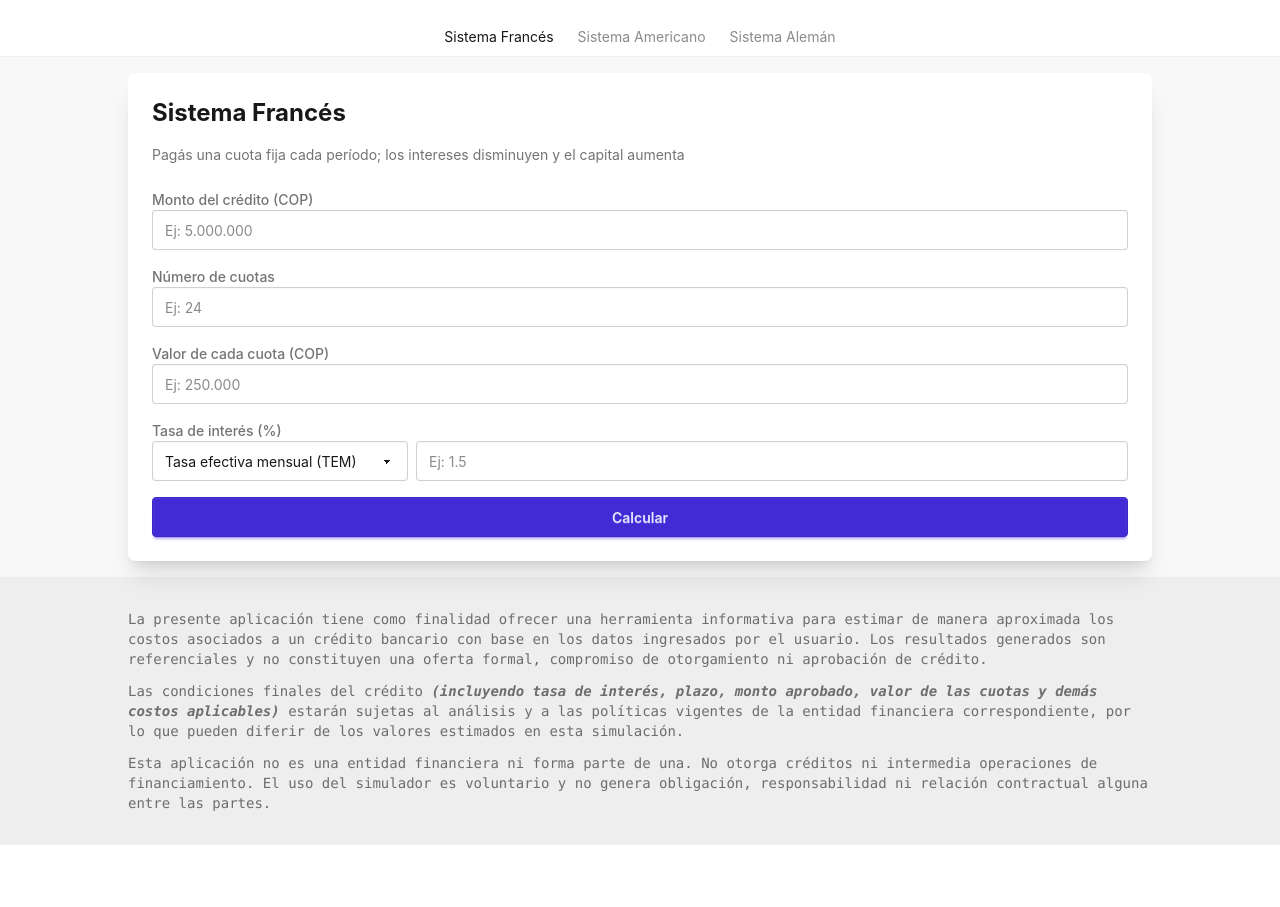
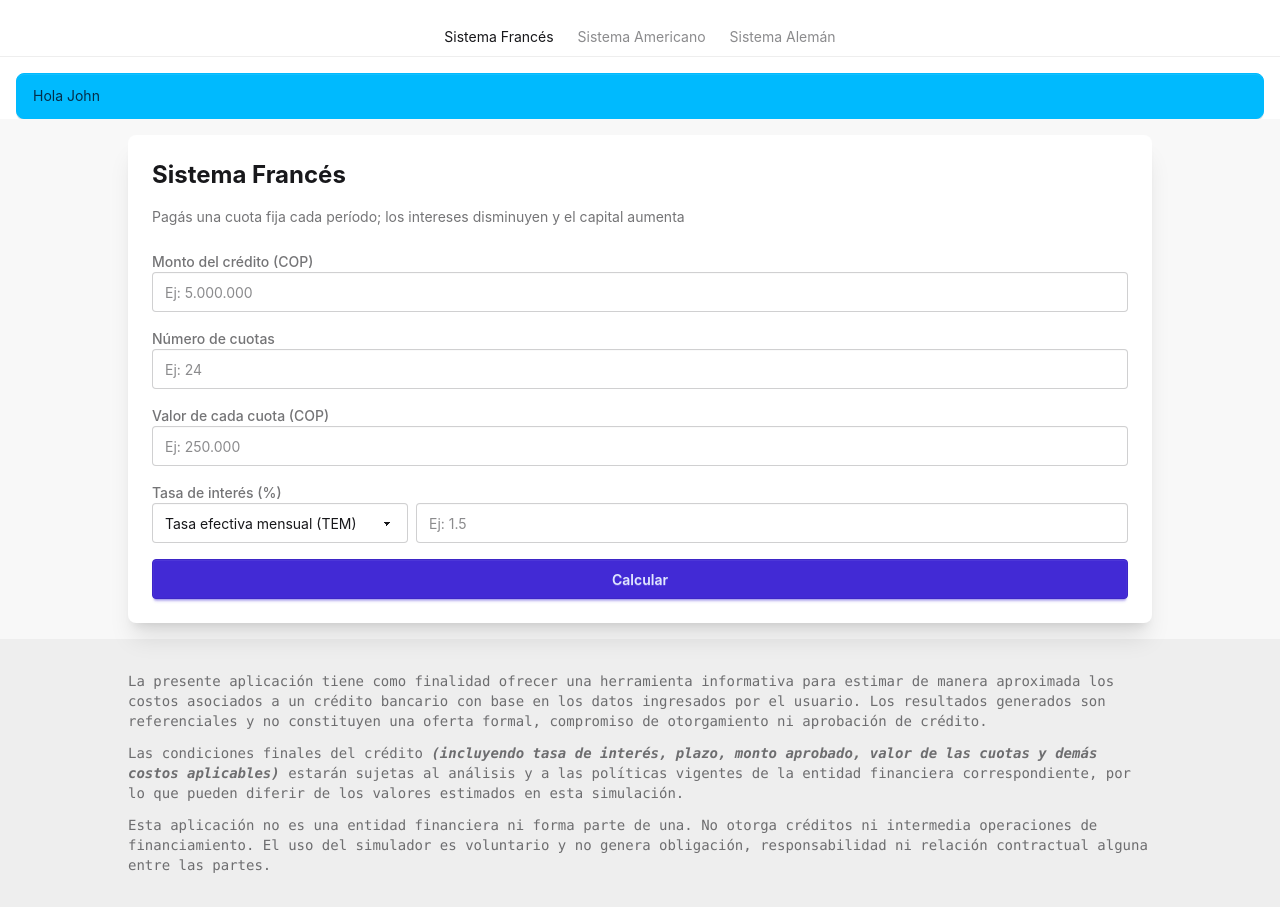
Before and after one commit to jortiz3109/loan-calculator, a Vue app: page / in a window 1280 px wide. Before the commit the page ends 845 px from the top, so only its background shows below. Built offline with nearby package versions, Linux system fonts and the light colour scheme.

Commit message:
feat(app): add 'Hola John' alert message

```diff
--- a/src/App.vue
+++ b/src/App.vue
@@ -43,6 +43,10 @@ const activeSystem = ref<AmortizationSystem>('french')
       </div>
     </div>
 
+    <div class="alert alert-info mx-4 mt-4">
+      Hola John
+    </div>
+
     <!-- Calculator panels -->
     <FrenchCreditCalculator v-if="activeSystem === 'french'" />
     <AmericanCreditCalculator v-else-if="activeSystem === 'american'" />
```
